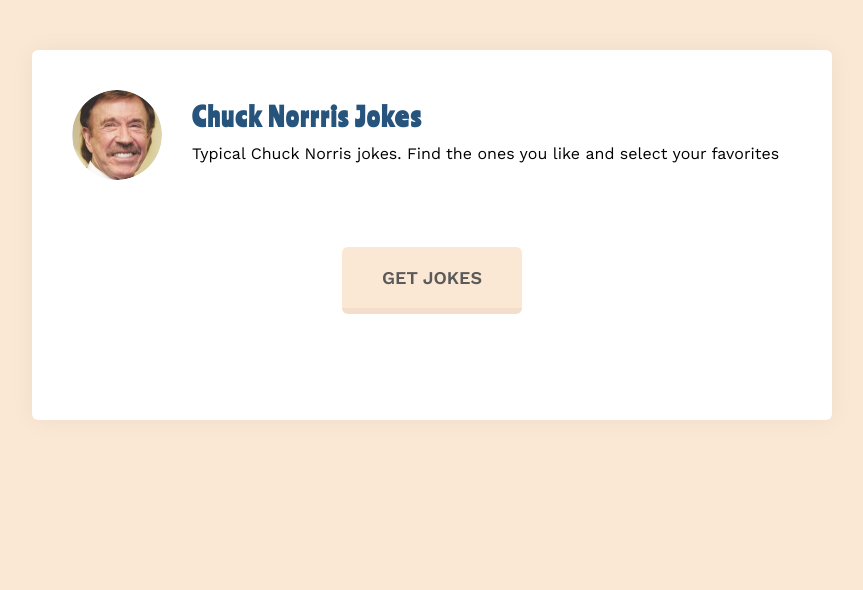
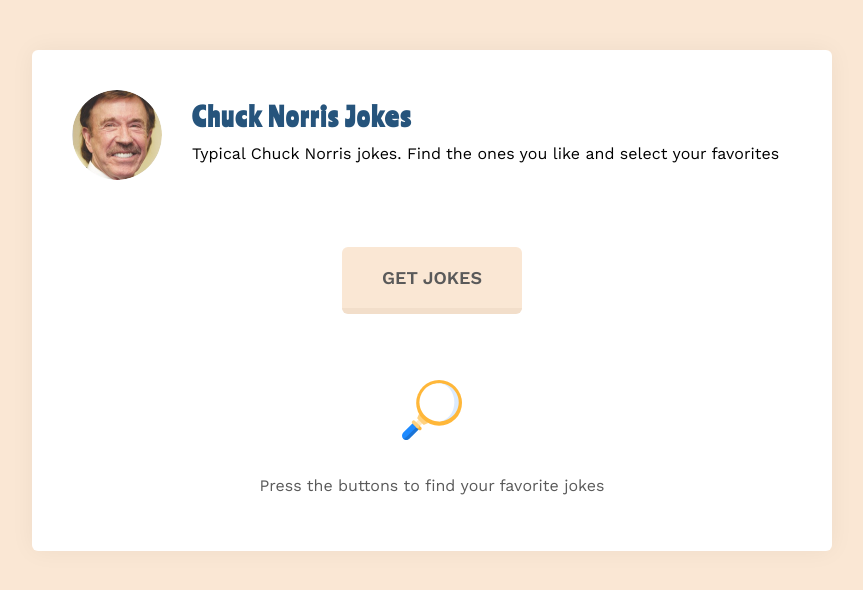
Before and after one commit to valentijnkap/chuck-norris-jokes-app, a website: page index.html in a window 1280 px wide. Shown: the whole page, without its empty margins (208-1071 px from the left). Drawn offline with Linux system fonts and the light colour scheme.

Commit message:
added conditional tags

```diff
--- a/index.html
+++ b/index.html
@@ -19,7 +19,7 @@
             <img src="./images/content/chuck-norris.jpg" alt="Chuck Norris" />
           </figure>
           <div class="header__info">
-            <h1 class="header__title">Chuck Norrris Jokes</h1>
+            <h1 class="header__title">Chuck Norris Jokes</h1>
             <p>
               Typical Chuck Norris jokes. Find the ones you like and select your
               favorites
@@ -28,7 +28,7 @@
         </header>
         <div class="card__holder">
           <button v-on:click="getJokes" class="btn">
-            {{ randomJokes ? 'Get Jokes' : 'New Jokes' }}
+            {{ !randomJokes.length ? 'Get Jokes' : 'New Jokes' }}
           </button>
         </div>
         <div class="card__view">
@@ -41,6 +41,10 @@
               {{ randomJoke.joke }}
             </li>
           </transition-group>
+          <div v-if="!randomJokes.length" class="card__search">
+            <image src="./images/icons/search.svg" alt="icon" />
+            <p>Press the buttons to find your favorite jokes</p>
+          </div>
         </div>
       </section>
     </main>
--- a/sass/components/_cards.scss
+++ b/sass/components/_cards.scss
@@ -25,3 +25,17 @@
     overflow: scroll;
   }
 }
+
+.card__search {
+  @include flex($direction: column, $justify: center, $align: center);
+  width: 90%;
+  max-width: 40rem;
+  margin: 0 auto;
+  @include font('work-sans', $size: 1.6rem);
+  color: $color-gray;
+
+  img {
+    width: 6rem;
+    margin-bottom: 2rem;
+  }
+}
```
Also changed, not shown: dist/main.css, 1 other file.
